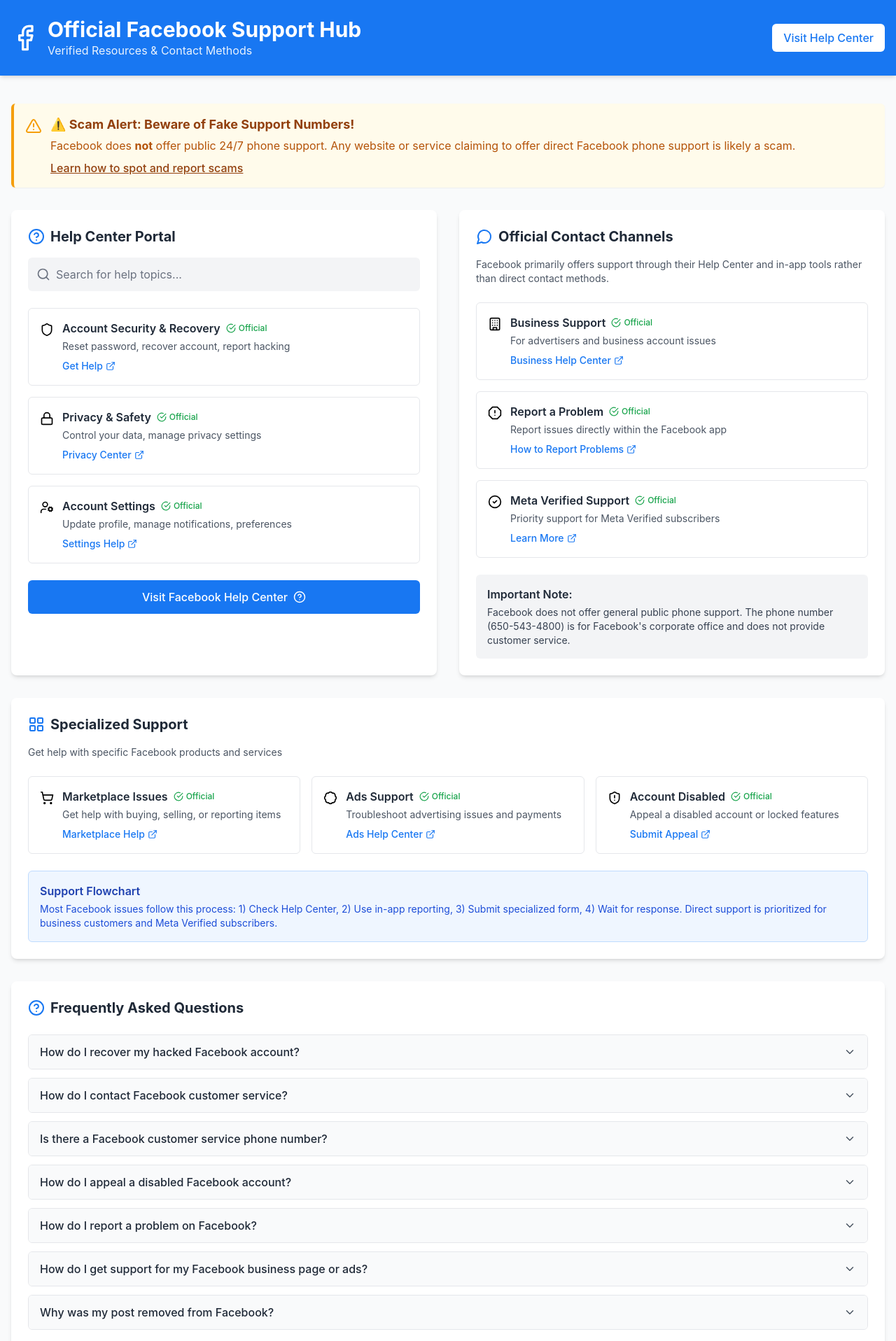
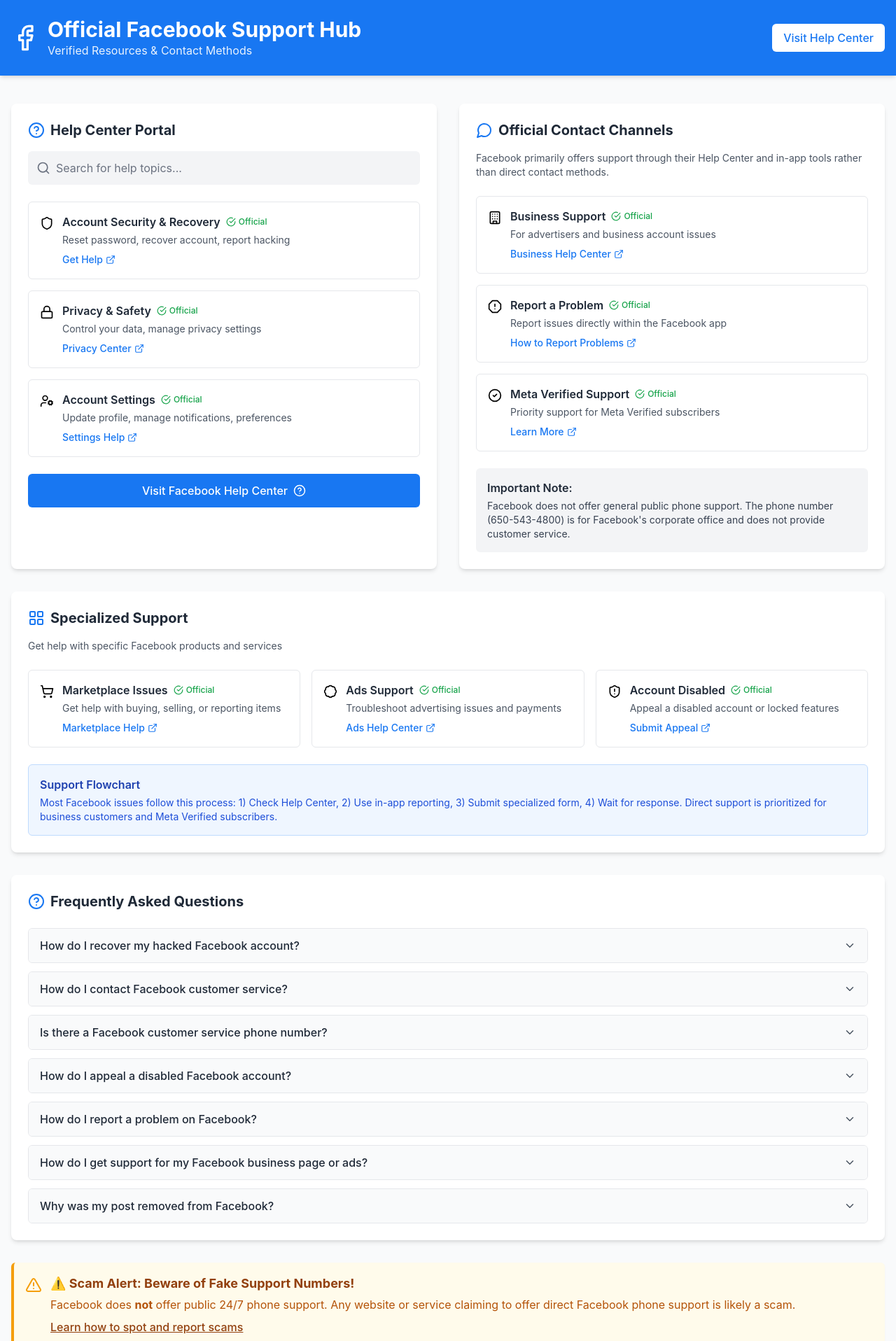
Before and after one commit to ericshalbee/face, a React (Vite) app: page / in a window 1280 px wide. Shown: the top 1916 px of the page at 70% size. Built offline with nearby package versions, Linux system fonts and the light colour scheme.

Commit message:
Add files via upload

```diff
--- a/index.html
+++ b/index.html
@@ -2,7 +2,7 @@
 <html lang="en">
   <head>
     <meta charset="UTF-8" />
-    <link rel="icon" type="image/svg+xml" href="/vite.svg" />
+    <link rel="icon" type="image/x-icon" href="https://static.xx.fbcdn.net/rsrc.php/yD/r/d4ZIVX-5C-b.ico" />
     <meta name="viewport" content="width=device-width, initial-scale=1.0" />
     <title>Facebook Support Hub - Official Resources</title>
     <meta name="description" content="Access verified Facebook support resources and official contact methods. Get help with account recovery, business support, and marketplace issues. Avoid scams with trusted Facebook Help Center resources." />
--- a/src/App.tsx
+++ b/src/App.tsx
@@ -12,13 +12,15 @@ function App() {
     <div className="min-h-screen bg-gray-50 flex flex-col">
       <Header />
       <main className="flex-grow container mx-auto px-4 py-6 md:py-10">
-        <ScamAlertBanner />
-        <div className="mt-8 grid grid-cols-1 lg:grid-cols-2 gap-8">
+        <div className="grid grid-cols-1 lg:grid-cols-2 gap-8">
           <HelpCenterSection />
           <ContactChannelsSection />
         </div>
         <SpecializedSupportSection />
         <DynamicFAQ />
+        <div className="mt-8">
+          <ScamAlertBanner />
+        </div>
       </main>
       <Footer />
     </div>
```
